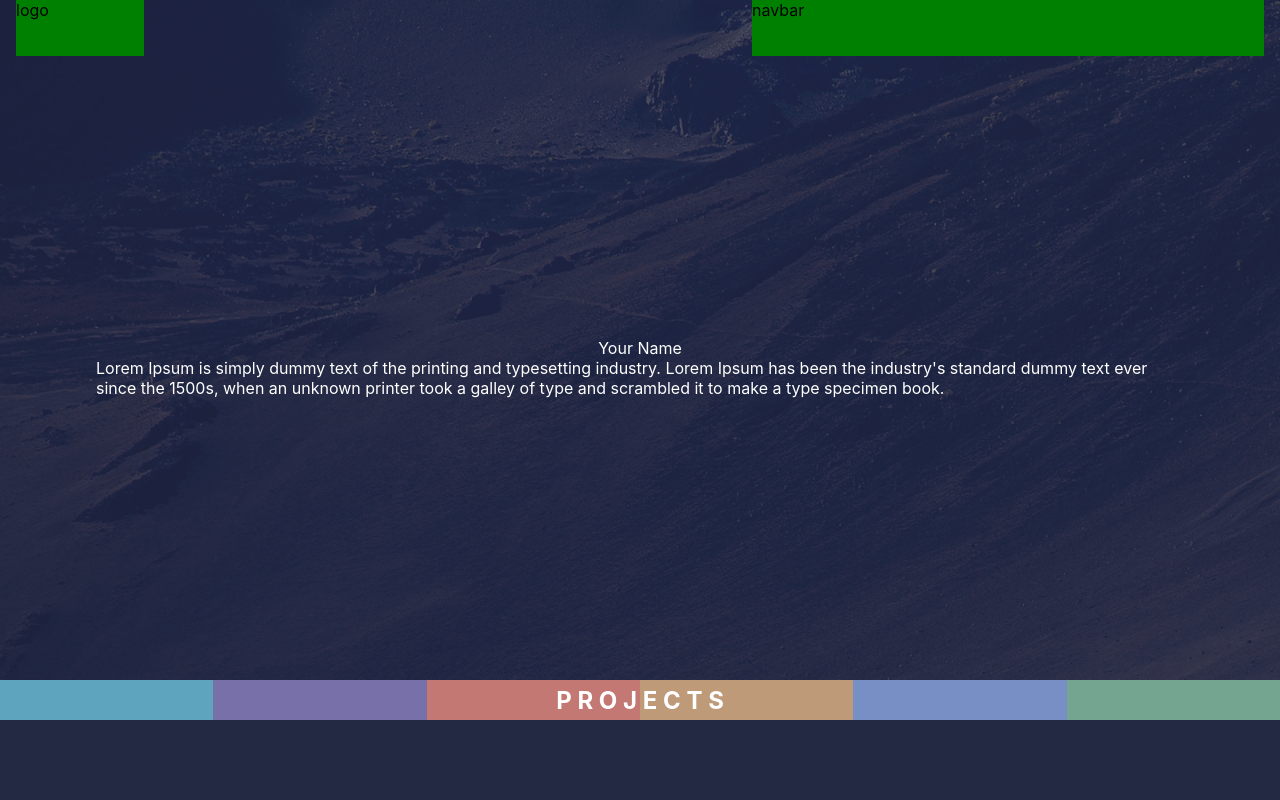
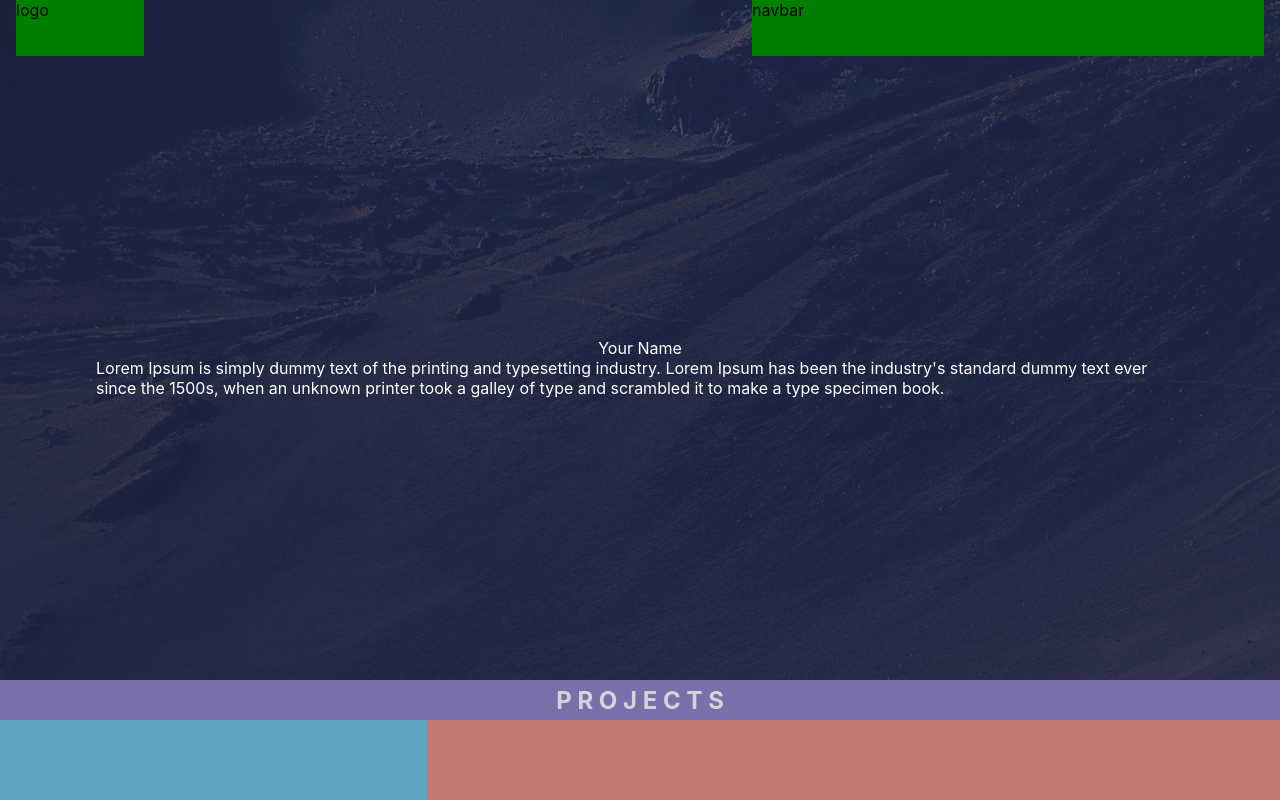
Before and after one commit to kc-leung/eportfolio, a React (Create React App) app: page / in a window 1280 px wide. Shown: the top 800 px of the page. Built offline with nearby package versions, Linux system fonts and the light colour scheme.

Commit message:
cover styling

```diff
--- a/src/components/Projects/Projects.js
+++ b/src/components/Projects/Projects.js
@@ -7,10 +7,10 @@ export default class Projects extends Component {
   render() {
     return (
       <div className="projectsContainer">
-        <div className="contentContainer">
+        <div className="titleContainer">
           <div className="title">P R O J E C T S</div>
         </div>
-        <div className="projectBanner">
+        <div className="contentContainer">
           {colorArray.map((data, colorIndex) => {
             return (
               <div
--- a/src/components/Projects/Projects.scss
+++ b/src/components/Projects/Projects.scss
@@ -1,26 +1,36 @@
 .projectsContainer {
-  height: 100vh;
-
-  .contentContainer {
+  .titleContainer {
     height: 5vh;
     width: 100%;
     display: flex;
     justify-content: center;
     align-items: center;
-    position: absolute;
     color: white;
     font-size: 1.5rem;
     font-weight: 700;
-    z-index: 1;
+    background-color: #8d82c4;
+    opacity: 0.8;
   }
 
-  .projectBanner {
+  .contentContainer {
     display: grid;
-    grid-template-columns: 1fr 1fr 1fr 1fr 1fr 1fr;
+    grid-template-columns: 1fr 1fr 1fr;
+    grid-template-rows: 50vh 50vh 50vh;
 
     .bannerColor {
-      height: 5vh;
       opacity: 0.8;
     }
   }
+
+  .contentContainer div:nth-child(2) {
+    grid-column: span 2;
+  }
+
+  .contentContainer div:nth-child(3) {
+    grid-column: span 2;
+  }
+
+  .contentContainer div:nth-child(6) {
+    grid-column: span 2;
+  }
 }
--- a/src/data/contants.js
+++ b/src/data/contants.js
@@ -9,8 +9,8 @@ export const projectArray = [
 
 export const colorArray = [
   '#6fc3df',
-  '#8d82c4',
   '#ec8d81',
+  'palegoldenrod',
   '#e7b788',
   '#8ea9e8',
   '#87c5a4',
```
